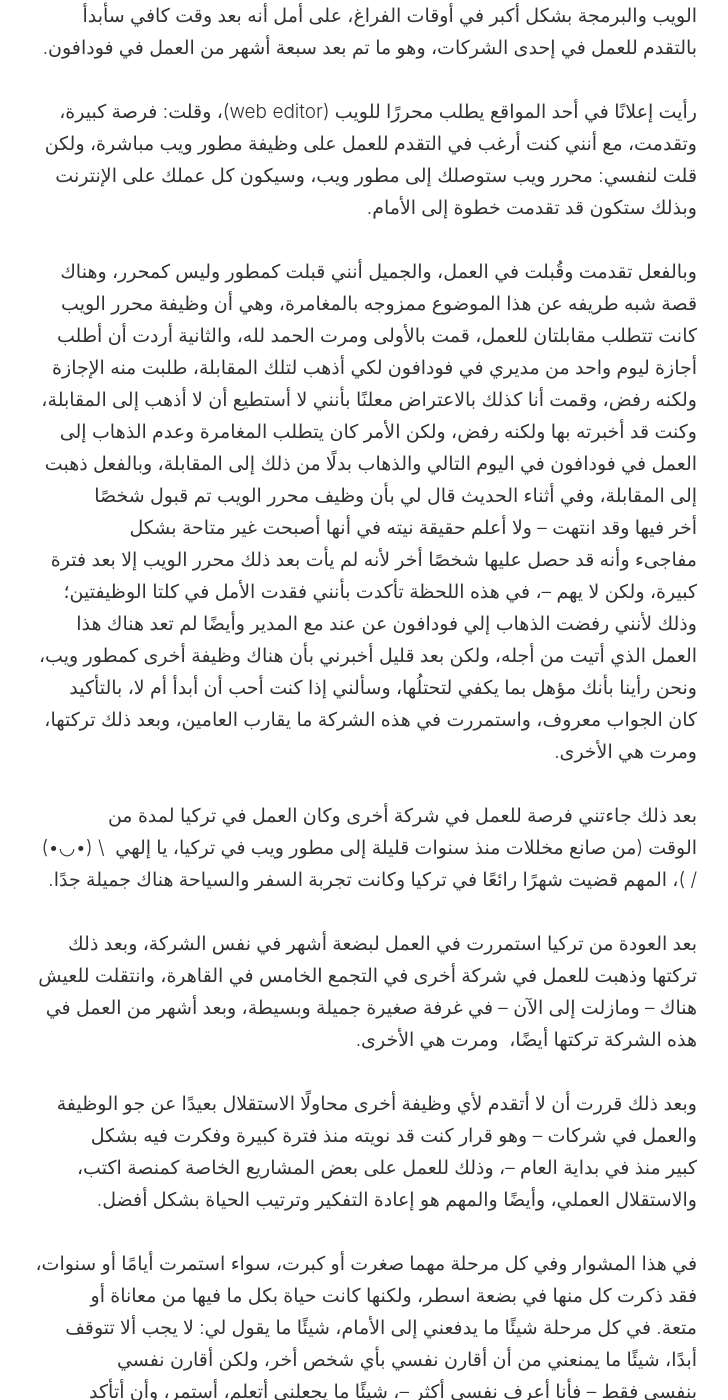
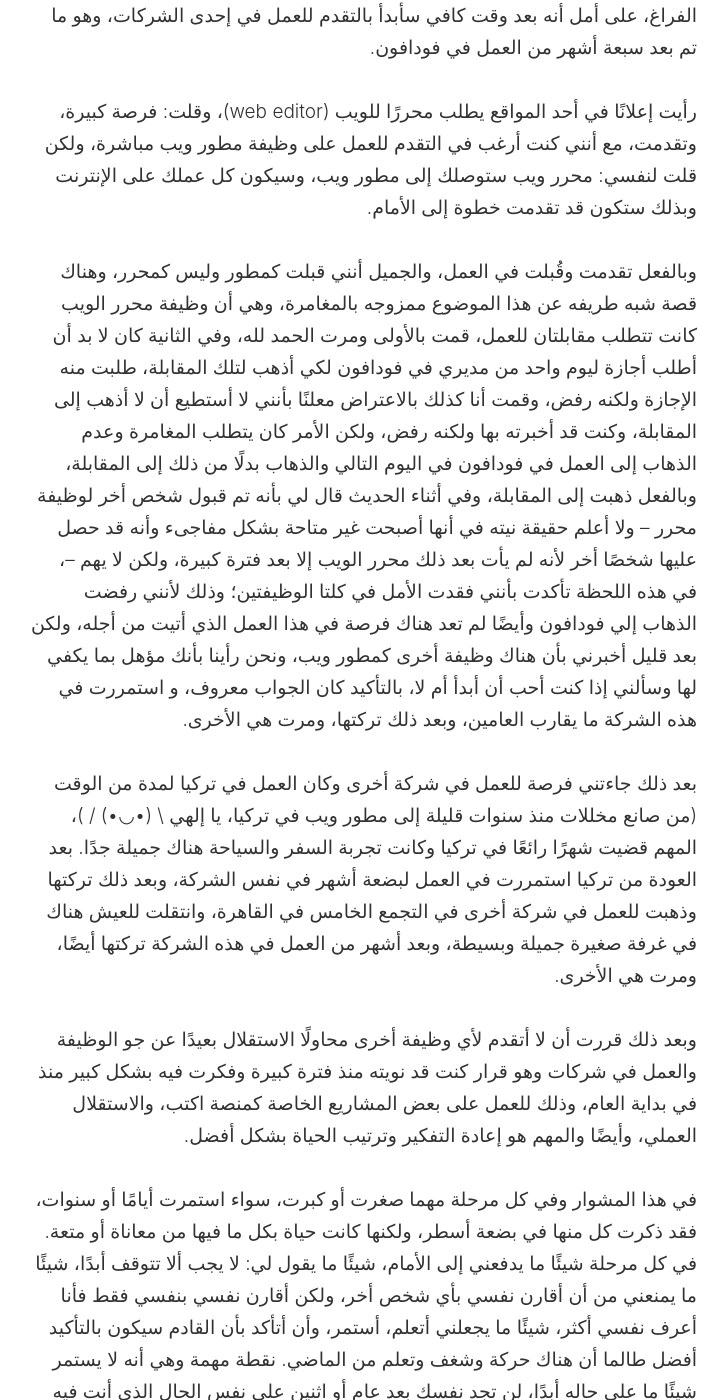
Before and after one commit to ahmadajmi/blog, a Jekyll site: the page built from _posts/2015-12-05-2308.md, in a window 1280 px wide and 1400 px high, scrolled down 2118 px. Shown: the whole window, without its empty margins (277-1005 px from the left). Built offline with Jekyll 4.4.1, drawn with Linux system fonts in a browser that asks for light colours; some web fonts are replaced; some of the changed text lies outside the part shown.

Commit message:
post review

```diff
--- a/_posts/2015-12-05-2308.md
+++ b/_posts/2015-12-05-2308.md
@@ -3,36 +3,33 @@ layout: post
 title: مراحل
 ---
 
-بداية ومنذ أن وعيت على الدنيا شاركت أبي وعمي في عملهم في الدكانة كمكوجي للملابس، وهذا هو العمل الأساسي للأسرة، كنت في البداية أذهب وأراقبهم وهم يقومون بكي الملابس مستخدمين المكواة الحديدية التي يتم تسخينها على النار المشتعلة طوال اليوم، كنت أذهب في بدايات عمري لأساعدهم وأتعلم منهم، وعندما كبرت أكثر بدأت في العمل كمساعد لهم، وبعد فترة بدأت ألعب دورًا أساسيًا ومسؤولاً في العمل، فأقوم بكي الملابس وتوصيلها بعد ذلك لأصحابها في المنازل، استمر عملي هذا إلى أن تخرجت من الجامعة، بعد التخرج وإلى الآن وفي أوقات بسيطة كالأعياد مثلًا أساعد ولو بجزء بسيط.
+بداية ومنذ أن وعيت على الدنيا شاركت والدي وعمي في عملهم في الدكانة كمكوجي للملابس، وهذا هو العمل الأساسي للأسرة، كنت في البداية أذهب أراقبهم وهم يقومون بكي الملابس مستخدمين المكواة الحديدية التي يتم تسخينها على النار المشتعلة طوال اليوم، كنت أذهب في بدايات عمري للمساعدة في أشياء بسيطة والتعلم، وعندما كبرت أكثر بدأت في العمل كمساعد لهم، وبعد فترة بدأت ألعب دورًا أساسيًا ومسؤولاً في العمل، فأقوم بكي الملابس وتوصيلها بعد ذلك لأصحابها في المنازل. استمر عملي هذا إلى أن تخرجت من الجامعة، بعد التخرج وإلى الآن وفي أوقات بسيطة كالأعياد مثلًا أساعد ولو بجزء بسيط.
 
-العمل مرهقًا جدًا، تخيل أنك تقف في اليوم حوالي 12 ساعة تكوي الملابس خصوصًا في فصل الصيف، وفي أيام الأعياد مثلًا يكون العمل على أشده، ويصل إلى 24 ساعة عمل متواصلة في يوم ما قبل العيد إلي صباح يوم العيد صباحًا. أي شخص آخر يتأفف من أن يقف لكي ملابسه الشخصية لمدة 10 دقائق، ولكن تخيل بأن تكون هذه هي مهنتك التي تتكسب وتعيش منها، كانت أيام جميلة ومرهقة على حد سواء، مليئة بذكريات كثيرة.
+العمل مرهقًا جدًا، تخيل أنك تقف في اليوم حوالي 12 ساعة تكوي الملابس خصوصًا في فصل الصيف، وفي أيام الأعياد مثلًا يكون العمل على أشده، ويصل إلى 24 ساعة عمل متواصلة في يوم ما قبل العيد إلى صباح يوم العيد. أي شخص آخر يتأفف من أن يقف لكي ملابسه الشخصية لمدة 10 دقائق، ولكن تخيل أن تكون هذه هي مهنتك التي تكتسب وتعيش منها، كانت أيام جميلة ومرهقة على حد سواء، مليئة بذكريات كثيرة.
 
-عملت كمقدم طعام (جرسون) في أحد النوادي الرياضية، كنت أقدم فيها الطعام والشراب للزبائن، استمررت في هذا العمل حوالي أسبوعين، أتذكر أول مرة حملت فيها صينية المشروبات وكيف كادت أن تسقط كلها على الأرض. أتذكر في أول مرة أقابل فيها أحد الأشخاص على الطاولة وأسأله عما يحب أن يطلب، وبعد أن أستمع إليه وألتفت للوراء، أكون قد نسيت ما قاله لي وبالتالي أعود لأسئلة مرة أخرى عن مطلوبه. أتذكر أنه إذا وجد وكان هناك بعض الأدوات المفقودة في العمل كالأكواب وغيرها والتي إن فقدت فسيتم خصم قيمتها من الأجر، تركت العمل لأنه لم يكن ذا دخلًا ماديًا جيدًا بالإضافة إلى أنني كنت أصرف الكثير على وسائل المواصلات من وإلى العمل، وأعتقد بأنني صرفت أكثر مما حصلت فأتى علي العمل بخسارة، ولكنها مرت.
+عملت كمقدم طعام (جرسون) في أحد النوادي الرياضية، كنت أقدم فيها الطعام والشراب للزبائن، استمررت في هذا العمل حوالي أسبوعين، أتذكر أول مرة حملت فيها صينية المشروبات وكيف كادت أن تسقط كلها على الأرض. أتذكر في أول مرة أقابل فيها أحد الزبائن على الطاولة وأسأله عما يحب أن يطلب، وبعد أن استمع إليه و ألتفت للوراء، أكون قد نسيت ما قاله لي وبالتالي أعود لأسئلة مرة أخرى عن مطلوبه. أتذكر أنه إذا وجد وكان هناك بعض الأدوات المفقودة في العمل كالأكواب وغيرها والتي إن فُقدت فسيتم خصم قيمتها من الأجر، تركت العمل لأنه لم يكن ذا دخلًا ماديًا جيدًا بالإضافة إلى أنني كنت أصرف الكثير على وسائل المواصلات من وإلى العمل، وأعتقد بأنني صرفت أكثر مما حصلت فأتى علي العمل بخسارة، ولكنها مرت.
 
-عملت ولمدة أسبوعين مبيض حوائط (نَقاش بالعامية)، كان العمل في مدرسة يعاد ترميمها، وكانت المدرسة في مدينة أخرى بعيدة عن المكان الذي أعيش فيه، وكانت الحياة كلها في المدرسة، الأكل والنوم يتم في الفصول، العمل أيضًا في الفصول، ولكنها مرت.
+عملت ولمدة أسبوعين مبيض حوائط (نَقاش بالعامية)، كان العمل في مدرسة يعاد ترميمها، وكانت المدرسة في مدينة أخرى بعيدة عن المكان الذي أعيش فيه، وكانت الحياة كلها في المدرسة، الأكل والنوم يتم في الفصول، العمل أيضًا في الفصول، ولكنها مرت.
 
-عملت في أحد مصانع الطرشي (المخللات)، كنت أقوم بتقطيع الجزر والخيار وما إلى ذلك من مكونات المخللات، أتذكر أن الأموال التي حصلت عليها من هذا العمل دفعتها إلى الشخص المسؤول عن تركيب الإنترنت في المنازل، وذلك للاشتراك في خدمة ADSL، بعد العمل في هذا المصنع قررت أن لا أكل المخللات إطلاقًا، ولكنها مرت.
+عملت في أحد مصانع إعادة تصنيع الألومنيوم، يتم صهر الألومنيوم القديم في أفران كبيرة وبعد ذلك يتم تشكيله في صورة أدوات منزلية وما إلى ذلك، كنت أقوم بنقل الألومنيوم القديم المحمل على العربات القادمة إلى المصنع ونقلها إلى الداخل، كذلك مساعدة الأسطى في عمله على تشكيل تلك الأدوات الجديدة وحملها ونقلها إلى أماكن مختلفة، كان عملًا مرهقًا جدًا. أتذكر لحظات انتظارنا جميعًا نحن العاملين في المصنع أمام حجرة صاحب المصنع (رأس المال) لكي يتلقى كل منا أجرته الأسبوعية، ويالها من لحظات. أتذكر أنني قمت بشراء أول USB من الأموال التي حصلت عليها، وهذا ال USB ساعدني كثيرًا في تحميل المواد التعليمية الخاصة بتطوير الويب (HTML) من أجهزة مركز الحاسوب (السيبر) الذي كنت أجلس فيه عادة لتحميلها ونقلها بواسطة ال USB إلى جهاز الحاسوب الخاص بي؛ لأقرأ وأتعلم في المنزل بشكل أفضل، لأنه لم يكن لدي إنترنت، ولكنها مرت.
 
-عملت في أحد مصانع إعادة تهيئة الألومنيوم، كان يتم صهر الألومنيوم القديم في أفران كبيرة وبعد ذلك يتم تشكيله في صورة أدوات منزلية وما إلى ذلك، كنت أقوم بحمل وتحويل الألومنيوم القديم المحمل على العربات القادمة إلى المصنع ونقلها إلى الداخل، كذلك مساعدة الأسطى (المدير) في عمله على تشكيل تلك الأدوات الجديدة وحملها ونقلها إلى أماكن مختلفة، كان عملًا مرهقًا جدًا. أتذكر لحظات انتظارنا جميعًا نحن العاملين في المصنع أمام حجرة صاحب المصنع (رأس المال) لكي يتلقى كل منا أجرته الأسبوعية، ويالها من لحظات. أتذكر أنني قمت بشراء أول USB من الأموال التي حصلت عليها، وهذا ال USB ساعدني كثيرًا في تحميل المواد التعليمية الخاصة بتطوير الويب (HTML) من أجهزة مركز الحاسوب (السيبر) الذي كنت أجلس فيه عادة لتحميلها ونقلها بواسطة ال USB إلي جهاز الحاسوب الخاص بي؛ لأقرأ وأتعلم في المنزل بشكل أفضل، لأنه لم يكن لدي إنترنت، ولكنها مرت.
+عملت في أحد مصانع الطرشي (المخللات)، كنت أقوم بتقطيع الجزر والخيار وما إلى ذلك من مكونات المخللات، أتذكر أن الأموال التي حصلت عليها من هذا العمل دفعتها إلى الشخص المسؤول عن تركيب الإنترنت في المنازل، وذلك للاشتراك في خدمة ADSL، بعد العمل في هذا المصنع قررت أن لا أكل المخللات إطلاقًا، ولكنها مرت.
 
-عملت في أحد مصانع التي تقوم بغسيل براميل النفط وصيانتها، كانت براميل النفط تأتي وعليها شوائب عالقة بها من مواد بترولية وشحوم وما إلى ذلك، وكان واجبنا أن ننظف تلك البراميل بالسولار حتى تصبح كالجديدة، كان العمل يبدأ من الصباح الباكر وحتى وقت قبل الظهيرة؛ وذلك لتفادي حرارة الشمس في باقي اليوم، كنت أنظف حوالي 50 برميل بشكل يومي وأغادر، كانت جدًا متعبة، وأصبت في يدي بإصابات وتورمات بسبب استخدام السولار في التنطيف، ولكنها مرت.
+عملت في أحد مصانع التي تقوم بغسيل براميل النفط وصيانتها، كانت براميل النفط تأتي وعليها شوائب عالقة بها من مواد بترولية وشحوم وما إلى ذلك، وكان واجبنا أن ننظف تلك البراميل بالسولار حتى تصبح كالجديدة، كان العمل يبدأ من الصباح الباكر وحتى وقت قبل الظهيرة؛ وذلك لتفادي حرارة الشمس في باقي اليوم، كنت أنظف حوالي 50 برميل بشكل يومي وأغادر، كانت جدًا متعبة، وأصبت في يدي بإصابات وتورمات بسبب استخدام السولار في التنظيف، ولكنها مرت.
 
-بعد تخرجي من الجامعة (تجارة/محاسبة)، وظللت فيها لمدة 6 سنوات، مع العلم أنها 4 سنوات فقط ولكنه الإهمال وعدم الوعي، قرت أنني لن أعمل كمحاسب، ولن أسافر إلى الخارج، كنت أتعلم تطوير الويب منذ فترة، ولكن لا أحمل خبرة كبيرة للعمل في شركات تطوير الويب. تركت قريتي وذهبت إلى القاهرة، بدأت في العمل في شركة فودافون في خدمة العملاء ولمدة 7 أشهر، وكنت خلال هذه المدة أتعلم عن تطوير الويب والبرمجة بشكل أكبر في أوقات الفراغ، على أمل أنه بعد وقت كافي سأبدأ بالتقدم للعمل في إحدى الشركات، وهو ما تم بعد سبعة أشهر من العمل في فودافون.
+بعد تخرجي من الجامعة (تجارة/محاسبة)، ظللت فيها لمدة 6 سنوات، مع العلم أنها 4 سنوات فقط، قرت أنني لن أعمل كمحاسب، ولن أسافر إلى الخارج، كنت أتعلم تطوير الويب منذ فترة، ولكن لا أحمل خبرة كبيرة للعمل في شركات تطوير البرمجة. تركت قريتي وذهبت إلى القاهرة، بدأت العمل في شركة فودافون في خدمة العملاء ولمدة 7 أشهر، وكنت خلال هذه المدة أتعلم عن تطوير الويب والبرمجة بشكل أكبر في أوقات الفراغ، على أمل أنه بعد وقت كافي سأبدأ بالتقدم للعمل في إحدى الشركات، وهو ما تم بعد سبعة أشهر من العمل في فودافون.
 
-رأيت إعلانًا في أحد المواقع يطلب محررًا للويب (web editor)، وقلت: فرصة كبيرة، وتقدمت، مع أنني كنت أرغب في التقدم للعمل على وظيفة مطور ويب مباشرة، ولكن قلت لنفسي: محرر ويب ستوصلك إلى مطور ويب، وسيكون كل عملك على الإنترنت وبذلك ستكون قد تقدمت خطوة إلى الأمام.
+رأيت إعلانًا في أحد المواقع يطلب محررًا للويب (web editor)، وقلت: فرصة كبيرة، وتقدمت، مع أنني كنت أرغب في التقدم للعمل على وظيفة مطور ويب مباشرة، ولكن قلت لنفسي: محرر ويب ستوصلك إلى مطور ويب، وسيكون كل عملك على الإنترنت وبذلك ستكون قد تقدمت خطوة إلى الأمام.
 
-وبالفعل تقدمت وقُبلت في العمل، والجميل أنني قبلت كمطور وليس كمحرر، وهناك قصة شبه طريفه عن هذا الموضوع ممزوجه بالمغامرة، وهي أن وظيفة محرر الويب كانت تتطلب مقابلتان للعمل، قمت بالأولى ومرت الحمد لله، والثانية أردت أن أطلب أجازة ليوم واحد من مديري في فودافون لكي أذهب لتلك المقابلة، طلبت منه الإجازة ولكنه رفض، وقمت أنا كذلك بالاعتراض معلنًا بأنني لا أستطيع أن لا أذهب إلى المقابلة، وكنت قد أخبرته بها ولكنه رفض، ولكن الأمر كان يتطلب المغامرة وعدم الذهاب إلى العمل في فودافون في اليوم التالي والذهاب بدلًا من ذلك إلى المقابلة، وبالفعل ذهبت إلى المقابلة، وفي أثناء الحديث قال لي بأن وظيف محرر الويب تم قبول شخصًا أخر فيها وقد انتهت – ولا أعلم حقيقة نيته في أنها أصبحت غير متاحة بشكل مفاجىء وأنه قد حصل عليها شخصًا أخر لأنه لم يأت بعد ذلك محرر الويب إلا بعد فترة كبيرة، ولكن لا يهم –، في هذه اللحظة تأكدت بأنني فقدت الأمل في كلتا الوظيفتين؛ وذلك لأنني رفضت الذهاب إلي فودافون عن عند مع المدير وأيضًا لم تعد هناك هذا العمل الذي أتيت من أجله، ولكن بعد قليل أخبرني بأن هناك وظيفة أخرى كمطور ويب، ونحن رأينا بأنك مؤهل بما يكفي لتحتلُها، وسألني إذا كنت أحب أن أبدأ أم لا، بالتأكيد كان الجواب معروف، واستمررت في هذه الشركة ما يقارب العامين، وبعد ذلك تركتها، ومرت هي الأخرى.
+وبالفعل تقدمت وقُبلت في العمل، والجميل أنني قبلت كمطور وليس كمحرر، وهناك قصة شبه طريفه عن هذا الموضوع ممزوجه بالمغامرة، وهي أن وظيفة محرر الويب كانت تتطلب مقابلتان للعمل، قمت بالأولى ومرت الحمد لله، وفي الثانية كان لا بد أن أطلب أجازة ليوم واحد من مديري في فودافون لكي أذهب لتلك المقابلة، طلبت منه الإجازة ولكنه رفض، وقمت أنا كذلك بالاعتراض معلنًا بأنني لا أستطيع أن لا أذهب إلى المقابلة، وكنت قد أخبرته بها ولكنه رفض، ولكن الأمر كان يتطلب المغامرة وعدم الذهاب إلى العمل في فودافون في اليوم التالي والذهاب بدلًا من ذلك إلى المقابلة، وبالفعل ذهبت إلى المقابلة، وفي أثناء الحديث قال لي بأنه تم قبول شخص أخر لوظيفة محرر – ولا أعلم حقيقة نيته في أنها أصبحت غير متاحة بشكل مفاجىء وأنه قد حصل عليها شخصًا أخر لأنه لم يأت بعد ذلك محرر الويب إلا بعد فترة كبيرة، ولكن لا يهم –، في هذه اللحظة تأكدت بأنني فقدت الأمل في كلتا الوظيفتين؛ وذلك لأنني رفضت الذهاب إلي فودافون وأيضًا لم تعد هناك فرصة في هذا العمل الذي أتيت من أجله، ولكن بعد قليل أخبرني بأن هناك وظيفة أخرى كمطور ويب، ونحن رأينا بأنك مؤهل بما يكفي لها وسألني إذا كنت أحب أن أبدأ أم لا، بالتأكيد كان الجواب معروف، و استمررت في هذه الشركة ما يقارب العامين، وبعد ذلك تركتها، ومرت هي الأخرى.
 
-بعد ذلك جاءتني فرصة للعمل في شركة أخرى وكان العمل في تركيا لمدة من الوقت (من صانع مخللات منذ سنوات قليلة إلى مطور ويب في تركيا، يا إلهي  \ (•◡•) / )، المهم قضيت شهرًا رائعًا في تركيا وكانت تجربة السفر والسياحة هناك جميلة جدًا.
+بعد ذلك جاءتني فرصة للعمل في شركة أخرى وكان العمل في تركيا لمدة من الوقت (من صانع مخللات منذ سنوات قليلة إلى مطور ويب في تركيا، يا إلهي  \ (•◡•) / )، المهم قضيت شهرًا رائعًا في تركيا وكانت تجربة السفر والسياحة هناك جميلة جدًا. بعد العودة من تركيا استمررت في العمل لبضعة أشهر في نفس الشركة، وبعد ذلك تركتها وذهبت للعمل في شركة أخرى في التجمع الخامس في القاهرة، وانتقلت للعيش هناك في غرفة صغيرة جميلة وبسيطة، وبعد أشهر من العمل في هذه الشركة تركتها أيضًا، ومرت هي الأخرى.
 
-بعد العودة من تركيا استمررت في العمل لبضعة أشهر في نفس الشركة، وبعد ذلك تركتها وذهبت للعمل في شركة أخرى في التجمع الخامس في القاهرة، وانتقلت للعيش هناك – ومازلت إلى الآن – في غرفة صغيرة جميلة وبسيطة، وبعد أشهر من العمل في هذه الشركة تركتها أيضًا،  ومرت هي الأخرى.
+وبعد ذلك قررت أن لا أتقدم لأي وظيفة أخرى محاولًا الاستقلال بعيدًا عن جو الوظيفة والعمل في شركات وهو قرار كنت قد نويته منذ فترة كبيرة وفكرت فيه بشكل كبير منذ في بداية العام، وذلك للعمل على بعض المشاريع الخاصة كمنصة اكتب، والاستقلال العملي، وأيضًا والمهم هو إعادة التفكير وترتيب الحياة بشكل أفضل.
 
-وبعد ذلك قررت أن لا أتقدم لأي وظيفة أخرى محاولًا الاستقلال بعيدًا عن جو الوظيفة والعمل في شركات – وهو قرار كنت قد نويته منذ فترة كبيرة وفكرت فيه بشكل كبير منذ في بداية العام –، وذلك للعمل على بعض المشاريع الخاصة كمنصة **اكتب،** والاستقلال العملي، وأيضًا والمهم هو إعادة التفكير وترتيب الحياة بشكل أفضل.
+في هذا المشوار وفي كل مرحلة مهما صغرت أو كبرت، سواء استمرت أيامًا أو سنوات، فقد ذكرت كل منها في بضعة أسطر، ولكنها كانت حياة بكل ما فيها من معاناة أو متعة. في كل مرحلة شيئًا ما يدفعني إلى الأمام، شيئًا ما يقول لي: لا يجب ألا تتوقف أبدًا، شيئًا ما يمنعني من أن أقارن نفسي بأي شخص أخر، ولكن أقارن نفسي بنفسي فقط فأنا أعرف نفسي أكثر، شيئًا ما يجعلني أتعلم، أستمر، وأن أتأكد بأن القادم سيكون بالتأكيد أفضل طالما أن هناك حركة وشغف وتعلم من الماضي.
+نقطة مهمة وهي أنه لا يستمر شيئًا ما على حاله أبدًا، لن تجد نفسك بعد عام أو اثنين على نفس الحال الذي أنت فيه اليوم، فقط اجتهد وتوكل على الله، وكل ما يمر سواء كنا نرغب فيه أم لا، فهو يعمل على صياغتنا وتجهيزنا لما هو أفضل وأرقى ولا يجب أن نشعر أبدأ بالخجل لأننا نعمل أو عملنا في الماضي في أي عمل؛ فهكذا تتطور الحياة وتنمو، ولا يجب أبدا أن ننظر إلى أي مهنه بأنها ليست ذات مستوى عال أو أن صاحبها ليس ذو شأن كبير، ولكن على العكس هذه مهنة وهذا إنسان لديه مشاعر وأحاسيس وطموح.
 
-في هذا المشوار وفي كل مرحلة مهما صغرت أو كبرت، سواء استمرت أيامًا أو سنوات، فقد ذكرت كل منها في بضعة اسطر، ولكنها كانت حياة بكل ما فيها من معاناة أو متعة. في كل مرحلة شيئًا ما يدفعني إلى الأمام، شيئًا ما يقول لي: لا يجب ألا تتوقف أبدًا، شيئًا ما يمنعني من أن أقارن نفسي بأي شخص أخر، ولكن أقارن نفسي بنفسي فقط – فأنا أعرف نفسي أكثر –، شيئًا ما يجعلني أتعلم، أستمر، وأن أتأكد بأن القادم سيكون بالتأكيد أفضل طالما أن هناك حركة وشغف وتعلم من الماضي.
-
-نقطة مهمة وهي أنه لا يستمر شيئًا ما على حاله أبدًا، لن تجد نفسك بعد عام أو اثنين على نفس الحال الذي أنت فيه اليوم، فقط اجتهد وتوكل على الله، واعمل واجتهد وإن شاء الله سيوفقك، وكل ما يمر سواء كنا نرغب فيه أم لا، فهو يعمل على صياغتنا وتجهيزنا لما هو أفضل وأرقى ولا يجب أن نشعر أبدأ بالخجل لأننا نعمل أو عملنا في الماضي في أي عمل لو عادت بنا الأيام مرة أخرى فلن نقوم به مرة ثانية؛ فهكذا تتطور الحياة وتنمو، ولا يجب أبدأ أن ننظر إلى أي مهنه بأنها ليست ذات مستوى عال أو أن صاحبها ليس ذو شأن كبير، ولكن على العكس هذه مهنه وهذا إنسان لديه مشاعر وأحاسيس وطموح.
-
-وهي مراحل.
+وهي مراحل.
 
 والله المستعان.
```
